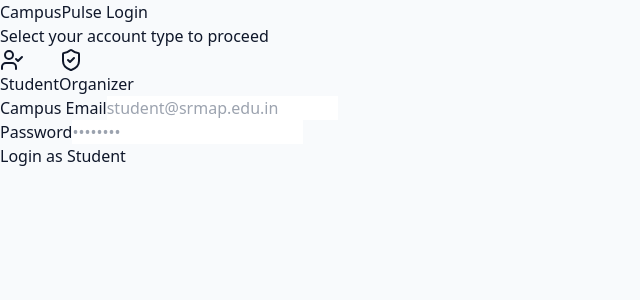
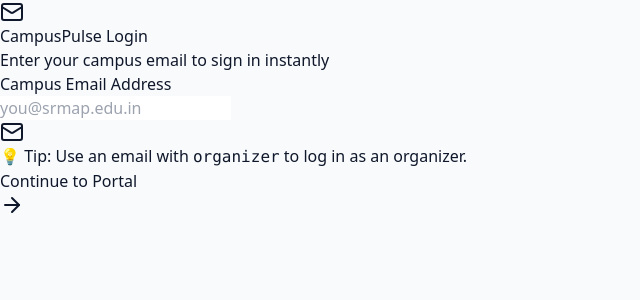
Before and after one commit to not-user-mayank/campus-pulse, a React (Vite) app: page /login in a window 1280 px wide. Shown: the top 300 px of the page, without its empty margins (0-640 px from the left). Built offline with nearby package versions, Linux system fonts and the light colour scheme.

Commit message:
Updated login page to email-only direct access

```diff
--- a/src/pages/LoginPage.tsx
+++ b/src/pages/LoginPage.tsx
@@ -1,18 +1,30 @@
 import React, { useState } from 'react';
 import { useNavigate } from 'react-router-dom';
-import { ShieldCheck, UserCheck, Lock } from 'lucide-react';
+import { Mail, ArrowRight, ShieldCheck, User } from 'lucide-react';
 
 export function LoginPage() {
   const navigate = useNavigate();
-  const [role, setRole] = useState<'student' | 'organizer'>('student');
+  const [email, setEmail] = useState('');
 
   const handleLogin = (e: React.FormEvent) => {
     e.preventDefault();
 
-    // Save selected role to local storage for persistent access
+    const normalizedEmail = email.trim().toLowerCase();
+
+    // Auto-detect role based on email keyword or domain
+    const isOrganizerEmail =
+      normalizedEmail.includes('organizer') ||
+      normalizedEmail.includes('admin') ||
+      normalizedEmail.endsWith('@organizer.srmap.edu.in');
+
+    const role = isOrganizerEmail ? 'organizer' : 'student';
+
+    // Save auth session and detected role
+    localStorage.setItem('userEmail', normalizedEmail);
     localStorage.setItem('userRole', role);
     localStorage.setItem('isAuthenticated', 'true');
 
+    // Redirect to the appropriate portal
     if (role === 'organizer') {
       navigate('/organizer');
     } else {
@@ -22,65 +34,46 @@
 
   return (
     <div className="min-h-screen bg-slate-900 flex items-center justify-center p-4">
-      <div className="bg-slate-800 border border-slate-700 rounded-2xl p-8 max-w-md w-full space-y-6 shadow-xl">
+      <div className="bg-slate-800 border border-slate-700 rounded-2xl p-8 max-w-md w-full space-y-6 shadow-2xl">
         <div className="text-center space-y-2">
+          <div className="w-12 h-12 bg-blue-600/20 text-blue-400 rounded-xl flex items-center justify-center mx-auto mb-3 border border-blue-500/30">
+            <Mail className="w-6 h-6" />
+          </div>
           <h1 className="text-2xl font-bold text-white">CampusPulse Login</h1>
-          <p className="text-sm text-slate-400">Select your account type to proceed</p>
-        </div>
-
-        {/* Role Selector */}
-        <div className="grid grid-cols-2 gap-3 p-1 bg-slate-900 rounded-xl">
-          <button
-            type="button"
-            onClick={() => setRole('student')}
-            className={`flex items-center justify-center gap-2 py-2.5 px-4 rounded-lg text-sm font-medium transition-all ${
-              role === 'student'
-                ? 'bg-blue-600 text-white shadow-md'
-                : 'text-slate-400 hover:text-white'
-            }`}
-          >
-            <UserCheck className="w-4 h-4" />
-            Student
-          </button>
-          <button
-            type="button"
-            onClick={() => setRole('organizer')}
-            className={`flex items-center justify-center gap-2 py-2.5 px-4 rounded-lg text-sm font-medium transition-all ${
-              role === 'organizer'
-                ? 'bg-purple-600 text-white shadow-md'
-                : 'text-slate-400 hover:text-white'
-            }`}
-          >
-            <ShieldCheck className="w-4 h-4" />
-            Organizer
-          </button>
+          <p className="text-sm text-slate-400">
+            Enter your campus email to sign in instantly
+          </p>
         </div>
 
         <form onSubmit={handleLogin} className="space-y-4">
           <div>
-            <label className="block text-xs font-medium text-slate-300 mb-1">Campus Email</label>
-            <input
-              type="email"
-              required
-              placeholder={role === 'organizer' ? 'organizer@srmap.edu.in' : 'student@srmap.edu.in'}
-              className="w-full px-4 py-2.5 bg-slate-900 border border-slate-700 rounded-xl text-white placeholder-slate-500 text-sm focus:outline-none focus:border-blue-500"
-            />
-          </div>
-          <div>
-            <label className="block text-xs font-medium text-slate-300 mb-1">Password</label>
-            <input
-              type="password"
-              required
-              placeholder="••••••••"
-              className="w-full px-4 py-2.5 bg-slate-900 border border-slate-700 rounded-xl text-white placeholder-slate-500 text-sm focus:outline-none focus:border-blue-500"
-            />
+            <label className="block text-xs font-medium text-slate-300 mb-1.5">
+              Campus Email Address
+            </label>
+            <div className="relative">
+              <input
+                type="email"
+                required
+                value={email}
+                onChange={(e) => setEmail(e.target.value)}
+                placeholder="you@srmap.edu.in"
+                className="w-full pl-10 pr-4 py-3 bg-slate-900 border border-slate-700 rounded-xl text-white placeholder-slate-500 text-sm focus:outline-none focus:border-blue-500 transition-colors"
+              />
+              <Mail className="w-4 h-4 text-slate-500 absolute left-3.5 top-3.5" />
+            </div>
+            <p className="text-[11px] text-slate-500 mt-2 flex items-center gap-1">
+              <span>💡 Tip: Use an email with </span>
+              <code className="text-blue-400 font-mono">organizer</code>
+              <span> to log in as an organizer.</span>
+            </p>
           </div>
 
           <button
             type="submit"
-            className="w-full py-3 bg-blue-600 hover:bg-blue-500 text-white rounded-xl font-medium transition-colors shadow-lg shadow-blue-600/20"
+            className="w-full py-3 bg-blue-600 hover:bg-blue-500 text-white rounded-xl font-medium transition-colors shadow-lg shadow-blue-600/25 flex items-center justify-center gap-2"
           >
-            Login as {role === 'organizer' ? 'Organizer' : 'Student'}
+            <span>Continue to Portal</span>
+            <ArrowRight className="w-4 h-4" />
           </button>
         </form>
       </div>
```
